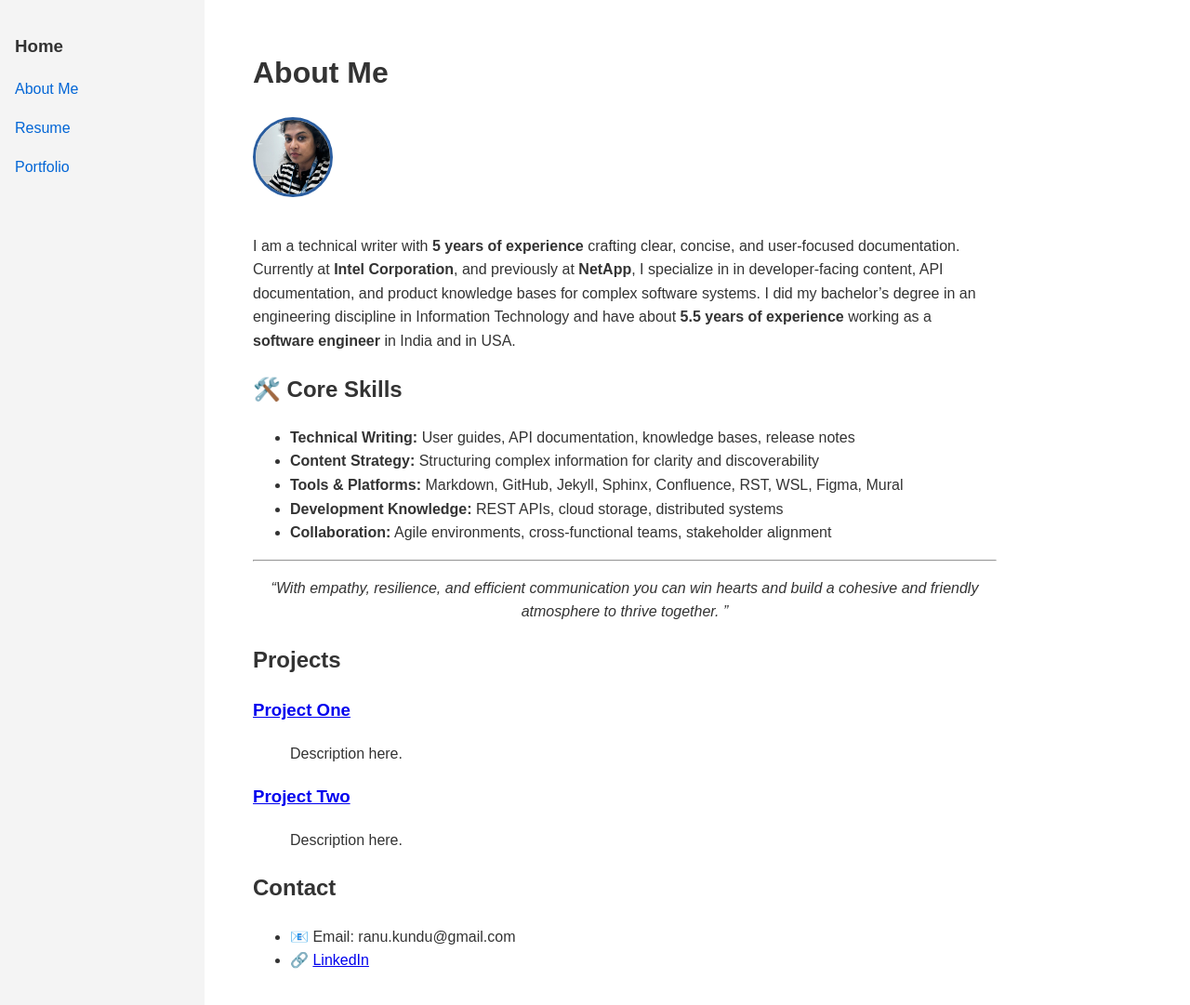
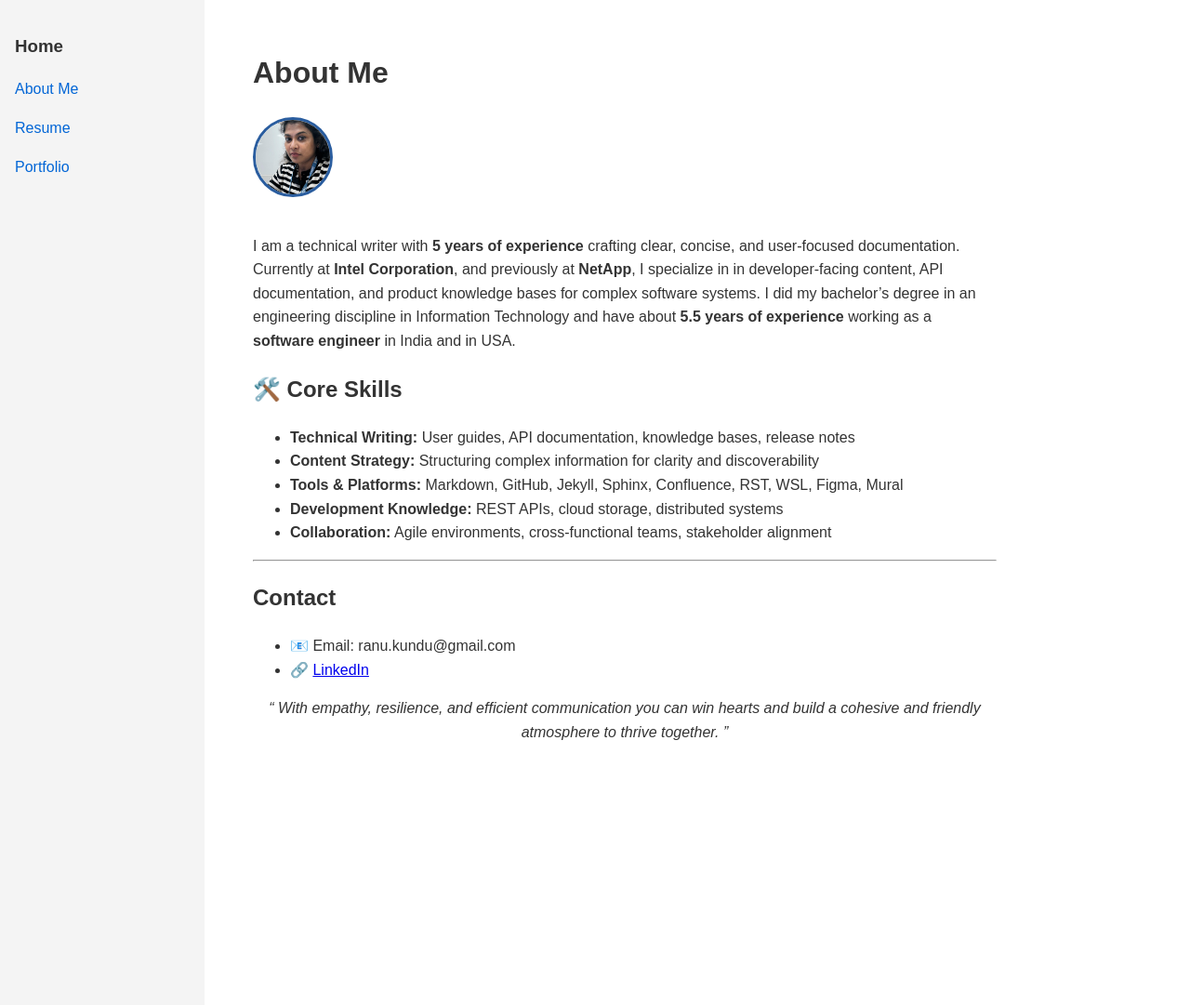
Before and after one commit to rai2412/contentcanvas, a Jekyll site: the page built from index.md, in a window 1280 px wide and 1094 px high. Shown: the top 1081 px of the window at 93% size. Built offline with Jekyll 4.4.1, drawn with Linux system fonts in a browser that asks for light colours.

Commit message:
Update index.md

```diff
--- a/index.md
+++ b/index.md
@@ -21,19 +21,11 @@ I am a technical writer with **5 years of experience** crafting clear, concise,
 
 ---
 
-<p align="center">
-  <em>“With empathy, resilience, and efficient communication you can win hearts and build a cohesive and friendly atmosphere to thrive together. ”</em>
-</p>
-
-
-## Projects
-
-### [Project One](https://github.com/uxlfoundation/oneDNN)
-> Description here.
-
-### [Project Two](https://github.com/john-dev/project2)
-> Description here.
-
 ## Contact
 - 📧 Email: ranu.kundu@gmail.com
 - 🔗 [LinkedIn](https://www.linkedin.com/in/ranukundu/)
+
+
+<p align="center">
+  <em>“ With empathy, resilience, and efficient communication you can win hearts and build a cohesive and friendly atmosphere to thrive together. ”</em>
+</p>
```
